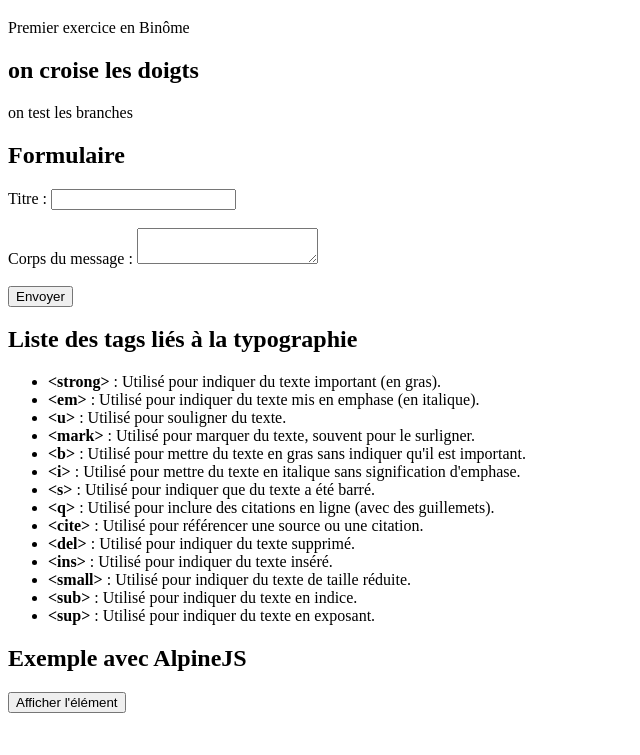
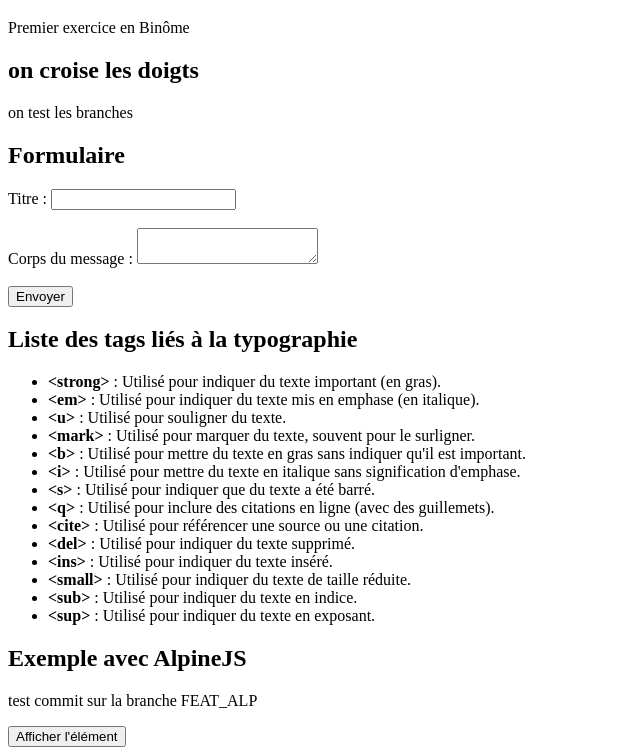
Before and after one commit to CharleneBo/CharlenBo.github.io, a plain HTML site: page index.html in a window 1280 px wide. Shown: the part 61-816 px from the top of the page, without its empty margins (0-640 px from the left). Drawn offline with nearby package versions, Linux system fonts and the light colour scheme.

Commit message:
ajout paragraphe dans le h2 Exemple avec AlpineJS

```diff
--- a/index.html
+++ b/index.html
@@ -47,6 +47,7 @@
     </ul>
 
     <h2>Exemple avec AlpineJS</h2>
+    <p>test commit sur la branche FEAT_ALP</p>
     <div x-data="{ show: false }">
         <button @click="show = !show">
             <span x-show="!show">Afficher l'élément</span>
```
